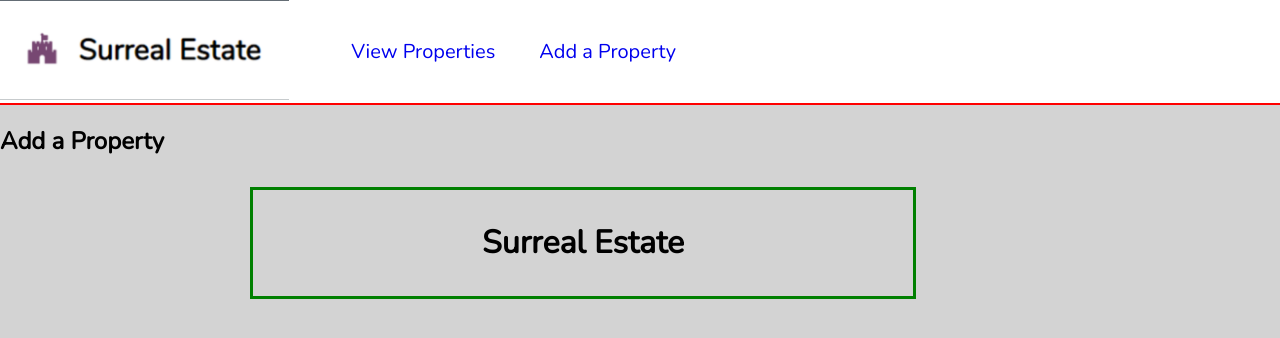
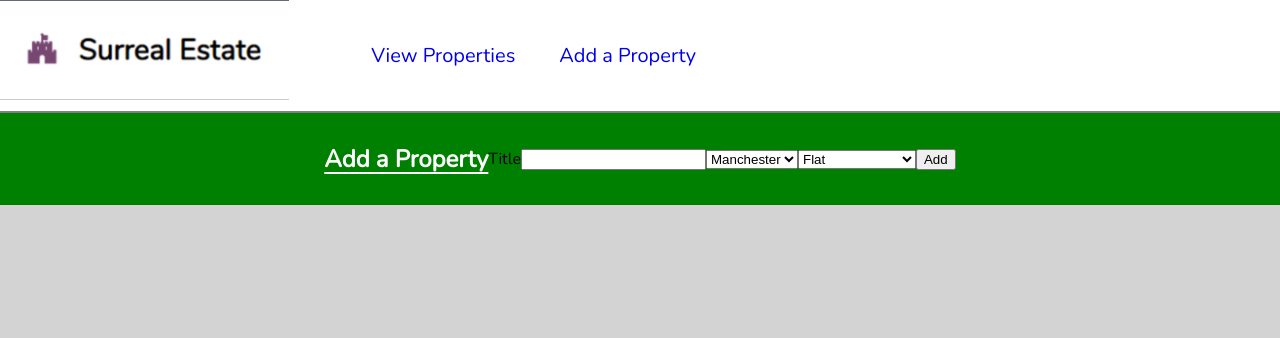
Before and after one commit to tom-haynes-1/surreal-estate-app, a React (Create React App) app: page /add-property in a window 1280 px wide. Shown: the top 338 px of the page. Built offline with nearby package versions, Linux system fonts and the light colour scheme.

Commit message:
added form to AddProperty component which handles inputs and updates the state. Returns an object of values in the console when form is submitted

```diff
--- a/src/components/AddProperty.js
+++ b/src/components/AddProperty.js
@@ -1,9 +1,76 @@
-import React from 'react';
+import React, { useState } from 'react';
+import '../styles/add-property.css';
 
-const AddProperty = () => (
-  <div className="add-property">
-    <h2>Add a Property</h2>
-  </div>
-);
+const AddProperty = () => {
+  const initialState = {
+    fields: {
+      title: '',
+      city: 'Manchester',
+      type: '',
+    },
+  };
+
+  const [fields, setFields] = useState(initialState.fields);
+
+  const handleAddProperty = (event) => {
+    event.preventDefault();
+    // eslint-disable-next-line
+        console.log(fields);
+  };
+
+  const handleFieldChange = (event) => {
+    setFields({ ...fields, [event.target.name]: event.target.value });
+  };
+
+  return (
+
+    <div className="add-property-container">
+      <h2>Add a Property</h2>
+      <div className="form-container">
+        <form onSubmit={handleAddProperty}>
+          <label htmlFor="title">
+            Title
+            <input
+              id="title"
+              name="title"
+              value={fields.title}
+              onChange={handleFieldChange}
+            />
+          </label>
+          <label htmlFor="city">
+            <select
+              id="city"
+              name="city"
+              value={fields.city}
+              onChange={handleFieldChange}
+            >
+              <option value="Manchester">Manchester</option>
+              <option value="London">London</option>
+              <option value="Liverpool">Liverpool</option>
+              <option value="Sheffield">Sheffield</option>
+            </select>
+          </label>
+          <label htmlFor="type">
+            <select
+              id="type"
+              name="type"
+              value={fields.type}
+              onChange={handleFieldChange}
+            >
+              <option value="Flat">Flat</option>
+              <option value="Detatched">Detatched</option>
+              <option value="Semi-Detatched">Semi-Detatched</option>
+              <option value="Terraced">Terraced</option>
+              <option value="End of Terrace">End of Terrace</option>
+              <option value="Cottage">Cottage</option>
+              <option value="Bungalow">Bungalow</option>
+            </select>
+          </label>
+          <button type="submit">Add</button>
+        </form>
+      </div>
+    </div>
+  );
+};
 
 export default AddProperty;
--- a/src/components/App.js
+++ b/src/components/App.js
@@ -15,9 +15,9 @@ const App = () => (
           <Route exact path="/add-property" component={AddProperty} />
         </Switch>
       </header>
-      <div className="header-container">
+      {/* <div className="header-container">
         <h1 className="app-title">Surreal Estate</h1>
-      </div>
+      </div> */}
     </div>
   </Router>
 );
--- a/src/components/Properties.js
+++ b/src/components/Properties.js
@@ -1,11 +1,10 @@
 import React from 'react';
+import '../styles/properties.css';
 
 const Properties = () => (
-  <div className="properties">
-    <h2>Properties Page</h2>
+  <div className="properties-container">
+    <h2>View a Property</h2>
   </div>
 );
 
-  <div>Properties Page</div>;
-
 export default Properties;
--- /dev/null
+++ b/src/styles/add-property.css
@@ -0,0 +1,13 @@
+.add-property-container {
+    padding: 10px;
+    display: flex;
+    align-items: center;
+    justify-content: center;
+    background-color: green;
+}
+
+h2 {
+    color: white;
+    text-decoration: underline;
+    text-underline-offset: 5px;
+}
--- a/src/styles/app.css
+++ b/src/styles/app.css
@@ -1,4 +1,4 @@
-.header-container {
+/* .header-container {
     margin-left: 250px;
     margin-top: 30px;
     width: 50%;
@@ -8,4 +8,4 @@
 
 .app-title {
     text-align: center;
-}
+} */
--- a/src/styles/navbar.css
+++ b/src/styles/navbar.css
@@ -2,13 +2,13 @@
     display: flex;
     flex-direction: row;
     background: white;
-    border-bottom: 2px solid red;
+    border-bottom: 2px solid grey;
 }
 
-/* .navbar-links {
-    margin: 0;
-    padding: 0;
-} */
+.navbar-links {
+    margin: 20px;
+    padding: auto;
+}
 
 .navbar-logo {
     height: 100px;
--- /dev/null
+++ b/src/styles/properties.css
@@ -0,0 +1,14 @@
+.properties-container {
+    padding: 10px;
+    display: flex;
+    align-items: center;
+    justify-content: center;
+    background-color: green;
+}
+
+h2 {
+    color: white;
+    text-decoration: underline;
+    text-underline-offset: 5px;
+
+}
```
